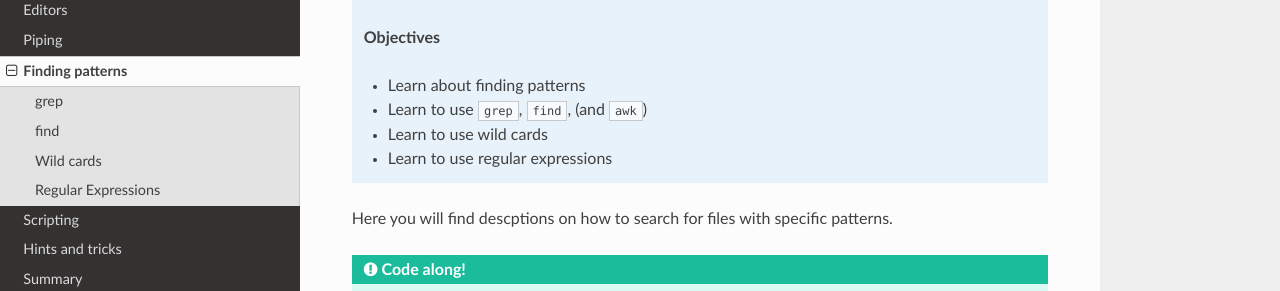
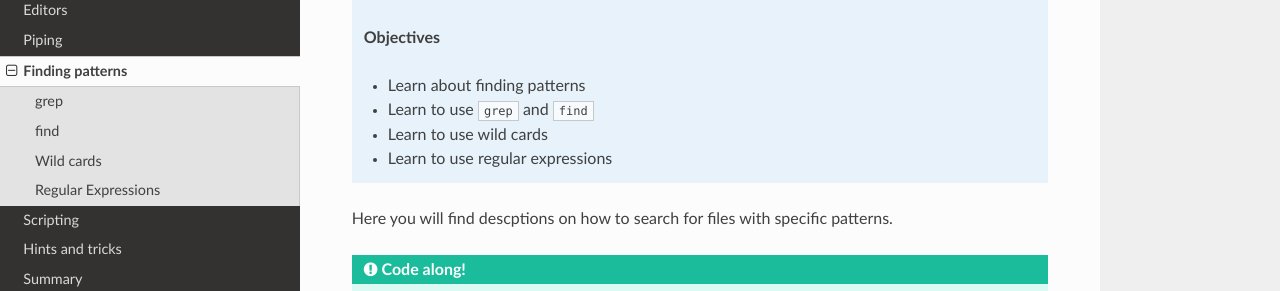
Before and after one commit to hpc2n/linux-command-line-101, an MkDocs documentation site: the page built from docs/patterns.md, in a window 1280 px wide and 900 px high. Shown: the part 343-634 px from the top of the window. Built offline with MkDocs 1.6.1, drawn with Linux system fonts in a browser that asks for light colours; nearby versions of some CDN libraries.

Commit message:
Removing one more instance of awk

```diff
--- a/docs/patterns.md
+++ b/docs/patterns.md
@@ -12,7 +12,7 @@
     **Objectives**
 
     - Learn about finding patterns
-    - Learn to use ``grep``, ``find``, (and ``awk``)
+    - Learn to use ``grep`` and ``find``
     - Learn to use wild cards
     - Learn to use regular expressions
 
```
